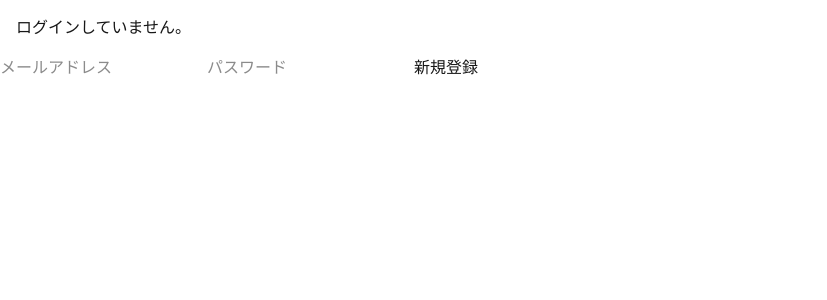
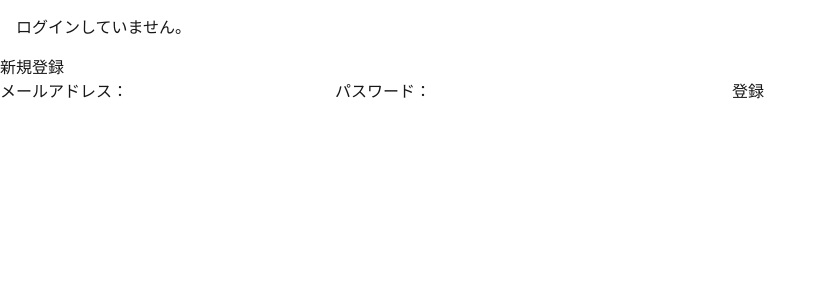
Before and after one commit to yuto1920/supabase_test, a Next.js app: page /signup in a window 1280 px wide. Shown: the top 300 px of the page, without its empty margins (0-827 px from the left). Built offline with nearby package versions, Linux system fonts and the light colour scheme; no server answers.

Commit message:
ログアウトの実装

```diff
--- a/src/app/Todo/page.js
+++ b/src/app/Todo/page.js
@@ -1,9 +1,15 @@
 import React from 'react'
 import TodoApp from '../components/TodoApp'
+import Logout from '../components/Logout'
 
 const Todo = () => {
   return (
-    <TodoApp />
+    <>
+      <TodoApp />
+      <Logout />
+    </>
+
+
   )
 }
 
--- a/src/app/components/Header.js
+++ b/src/app/components/Header.js
@@ -2,34 +2,42 @@
 import { useState, useEffect } from 'react';
 import { supabase } from '../utils/supabase';
 
+const Header = () => {
+    // ユーザー情報の初期値はnullの方が状態管理しやすい
+    const [currentUser, setCurrentUser] = useState(null);
 
-const Header = () => {
-    const [currentUser, setcurrentUser] = useState('');
+    useEffect(() => {
+        // 1. 最初に現在のセッション情報を取得して、ユーザー状態をセット
+        const fetchUser = async () => {
+            const { data: { session } } = await supabase.auth.getSession();
+            if (session) {
+                setCurrentUser(session.user);
+            }
+        };
+        fetchUser();
 
-    // 現在ログインしているユーザーを取得する処理
-    const getCurrentUser = async () => {
-        // ログインのセッションを取得する処理
-        const { data } = await supabase.auth.getSession();
-        // セッションがあるときだけ現在ログインしているユーザーを取得する
-        if (data.session !== null) {
-            // supabaseに用意されている現在ログインしているユーザーを取得する関数
-            const { data: { user } } = await supabase.auth.getUser();
-            // currentUserにユーザーのメールアドレスを格納
-            setcurrentUser(user.email);
-        }
-    };
+        // 2. 認証状態の変化（ログイン、ログアウトなど）を監視するリスナーを設定
+        const { data: { subscription } } = supabase.auth.onAuthStateChange((event, session) => {
+            if (event === 'SIGNED_IN') {
+                setCurrentUser(session.user);
+            }
+            if (event === 'SIGNED_OUT') {
+                setCurrentUser(null);
+            }
+        });
 
-    // HeaderコンポーネントがレンダリングされたときにgetCurrentUser関数が実行される
-    useEffect(() => {
-        getCurrentUser();
+        // 3. コンポーネントが不要になったらリスナーを解除（クリーンアップ）
+        return () => {
+            subscription.unsubscribe();
+        };
     }, []);
+
 
     return (
         <div style={{ padding: "1rem" }}>
             {currentUser ? (
-                // サーバーサイドとクライアントサイドでレンダーされる内容が違うときにエラーがでないようにする
                 <div suppressHydrationWarning={true}>
-                    <div style={{ paddingBottom: "1rem" }}>{currentUser} でログインしています。</div>
+                    <div style={{ paddingBottom: "1rem" }}>{currentUser.email} でログインしています。</div>
                 </div>
             ) : (
                 <div suppressHydrationWarning={true}>ログインしていません。</div>
--- a/src/app/components/Login.js
+++ b/src/app/components/Login.js
@@ -1,56 +1,62 @@
-// components/Login.js
-"use client";
+'use client'
+import { useEffect, useState } from 'react';
+// supabase
+import { supabase } from '../utils/supabase';
+// useRouterをインポート
 import { useRouter } from 'next/navigation';
-import { useState } from 'react';
-import { supabase } from '../utils/supabase'; // Supabaseクライアントをインポート
 
-const Login = () => {
+// コンポーネント名はファイル名や役割に合わせてLoginにするのがおすすめです
+export default function Login() {
   const [email, setEmail] = useState('');
   const [password, setPassword] = useState('');
   const router = useRouter();
 
-
+  // 1. 関数がイベント(e)を受け取るようにする
   const handleSubmit = async (e) => {
+    // 2. ページの再読み込みをキャンセル
     e.preventDefault();
 
     try {
-        // ログイン
-        const { error } = await supabase.auth.signInWithPassword({
-          email: email,
-          password: password,
-        });
-        if (error) throw error;
-        alert('ログインしました！');
-        router.push('/Todo');
+      const { data, error } = await supabase.auth.signInWithPassword({ email, password });
+
+      if (error) throw error; // エラーがあればcatchブロックに投げる
+
+      console.log(data);
+      router.push('/Todo'); // ログイン成功後にページ遷移
 
     } catch (error) {
       alert(error.message);
     }
-
-  };
+  }
 
   return (
     <div>
+      <h1>ログイン</h1>
+      <div>
+        {/* 3. formのonSubmitに関数を渡す */}
         <form onSubmit={handleSubmit}>
+          <label>
+            メールアドレス：
+          </label>
           <input
             type="email"
-          placeholder="メールアドレス"
-          value={email}
+            name="email"
             onChange={(e) => setEmail(e.target.value)}
           />
+          <label>
+            パスワード：
+          </label>
           <input
             type="password"
-          placeholder="パスワード"
-          value={password}
+            name="password"
             onChange={(e) => setPassword(e.target.value)}
           />
-
+          {/* 4. ボタンのtypeを"submit"にし、onClickを削除 */}
           <button type="submit">
             ログイン
           </button>
         </form>
       </div>
-  );
-};
-
-export default Login;
+    </div>
+  )
+}
--- /dev/null
+++ b/src/app/components/Logout.js
@@ -0,0 +1,56 @@
+'use client'
+import { useEffect, useState } from 'react';
+
+// supabaseをインポート
+import { supabase } from '../utils/supabase';
+
+// useRouterをインポート
+import { useRouter } from 'next/navigation';
+
+const Logout = () => {
+  const [currentUser, setcurrentUser] = useState('');
+  // routerを使うための記述
+  const router = useRouter();
+
+    // 現在ログインしているユーザーを取得する処理
+  const getCurrentUser = async () => {
+    // ログインのセッションを取得する処理
+    const { data } = await supabase.auth.getSession()
+    // セッションがあるときだけ現在ログインしているユーザーを取得する
+    if (data.session !== null) {
+      // supabaseに用意されている現在ログインしているユーザーを取得する関数
+      const { data: { user } } = await supabase.auth.getUser()
+      // currentUserにユーザーのメールアドレスを格納
+      setcurrentUser(user.email)
+    }
+  }
+
+  // HeaderコンポーネントがレンダリングされたときにgetCurrentUser関数が実行される
+  useEffect(()=>{
+    getCurrentUser()
+  },[])
+
+  // ログアウトの処理を追加
+  const doLogout = async () => {
+    // supabaseに用意されているログアウトの関数
+    const { error } = await supabase.auth.signOut()
+    if (error) throw new Error(error.message)
+    // ログアウトを反映させるためにリロードさせる
+    router.push('./')
+  }
+
+  // ログアウトボタンも追加
+  return (
+    <div>
+          <div>
+            <button onClick={()=>{
+              doLogout();
+            }} >
+              ログアウト
+            </button>
+          </div>
+    </div>
+  );
+}
+
+export default Logout;
--- a/src/app/components/SignUp.js
+++ b/src/app/components/SignUp.js
@@ -1,57 +1,64 @@
-"use client";
+'use client'
 import { useState } from 'react';
 import { supabase } from '../utils/supabase';
-import { useRouter } from 'next/navigation'; // 1. useRouterをインポート
+import { useRouter } from 'next/navigation';
 
-const SignUp = () => {
+export default function Register() {
   const [email, setEmail] = useState('');
   const [password, setPassword] = useState('');
-    const router = useRouter(); // 2. useRouterを初期化
+  const router = useRouter();
 
+  // 1. 関数がイベントオブジェクト(e)を受け取るようにする
   const handleSubmit = async (e) => {
+    // 2. フォームのデフォルトの再読み込みを防ぐ
     e.preventDefault();
 
     try {
-            // 新規登録
-            const { error } = await supabase.auth.signUp({
-                email: email,
-                password: password,
-            });
+      const { data, error } = await supabase.auth.signUp({ email, password });
 
-            if (error) throw error;
+      if (error) throw error; // エラーがあればcatchブロックに投げる
 
+      console.log(data);
       alert('登録完了メールを確認してください。');
-
-            // 3. 登録処理が終わった後にログインページへ遷移
       router.push('/Login');
 
     } catch (error) {
+      // 4. try...catchでエラーを安全に処理する
       alert(error.message);
     }
-    };
+  }
 
   return (
     <div>
+      <h1>新規登録</h1>
+      <div>
+        {/* 1. formのonSubmitに関数を渡す */}
         <form onSubmit={handleSubmit}>
+          <label>
+            メールアドレス：
+          </label>
           <input
             type="email"
-                    placeholder="メールアドレス"
-                    value={email}
+            name="email"
             onChange={(e) => setEmail(e.target.value)}
           />
+          <label>
+            パスワード：
+          </label>
           <input
             type="password"
-                    placeholder="パスワード"
-                    value={password}
+            name="password"
             onChange={(e) => setPassword(e.target.value)}
           />
-                {/* 4. Linkコンポーネントを削除し、通常のbuttonにする */}
-                <button type="submit">
-                    新規登録
+          {/* 3. ボタンのtypeを"submit"にし、onClickを削除 */}
+          <button
+            type="submit"
+            style={{ width: 220 }}
+          >
+            登録
           </button>
         </form>
       </div>
-    );
-};
-
-export default SignUp;
+    </div>
+  )
+}
```
Lines whose indentation alone changed are shown as unchanged.
